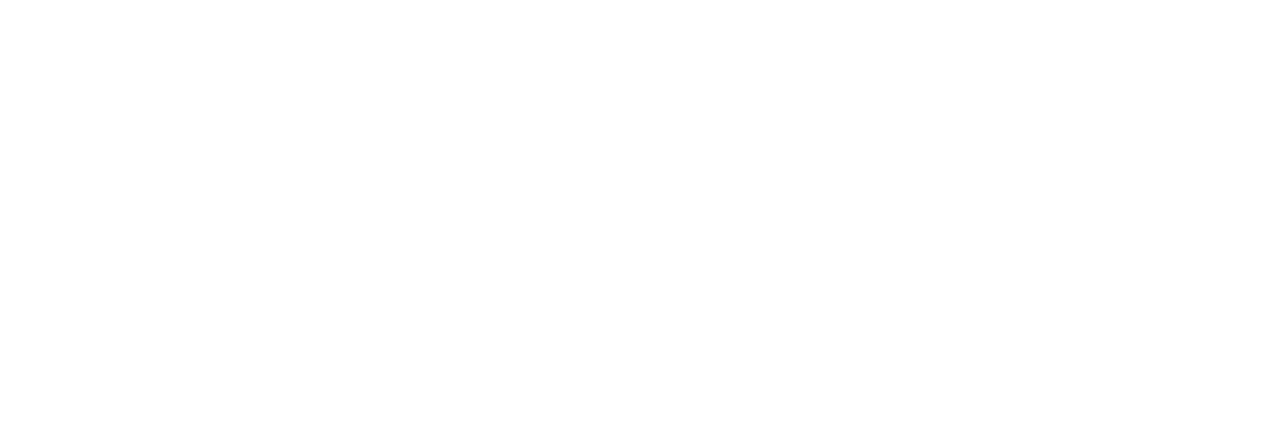
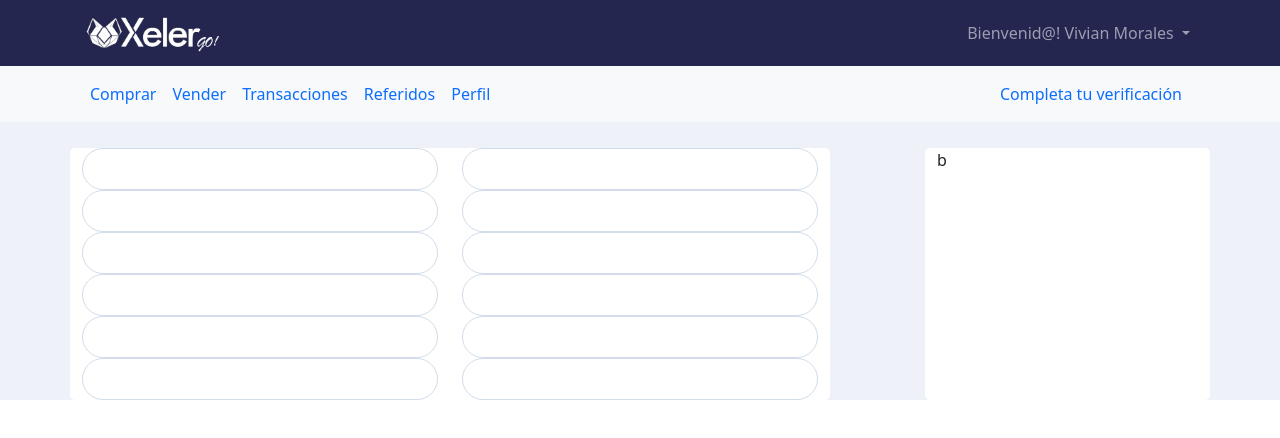
Before and after one commit to jmguerrero95/xeler_frontNew, a Vue app: page /dashboard in a window 1280 px wide. Before the commit this address had no page. Shown: the top 438 px of the page. Built offline with nearby package versions, Linux system fonts and the light colour scheme.

Commit message:
Adelantos del Dashboard area perfil

```diff
--- /dev/null
+++ b/src/components/MenuDashboard.vue
@@ -0,0 +1,57 @@
+<template>
+    <nav class="navbar navbar-expand-lg bg-light">
+      <div class="container">
+        <button class="navbar-toggler" type="button" data-bs-toggle="collapse" data-bs-target="#navbarNavDropdown" aria-controls="navbarNavDropdown" aria-expanded="false" aria-label="Toggle navigation">
+          <span class="navbar-toggler-icon"></span>
+        </button>
+        <div class="collapse navbar-collapse" id="navbarNavDropdown">
+            <ul class="navbar-nav">
+                <li class="nav-item">
+                  <a class="nav-link active" aria-current="page" href="#">Comprar</a>
+                </li>
+                <li class="nav-item">
+                  <a class="nav-link" href="#">Vender</a>
+                </li>
+                <li class="nav-item">
+                  <a class="nav-link" href="#">Transacciones</a>
+                </li>
+                <li class="nav-item">
+                  <a class="nav-link" href="#">Referidos</a>
+                </li>
+                <li class="nav-item">
+                  <a class="nav-link" href="#">Perfil</a>
+                </li>
+            </ul>
+        </div>
+        <div class="verificacion">
+            <a class="nav-link" href="#">Completa tu verificación</a>
+        </div>
+      </div>
+    </nav>
+</template>
+
+<script>
+export default {
+    name: 'InputGenerico',
+    components:{
+        //VueTyper,
+        //Money,
+        //Loading
+    },
+}
+</script>
+<style scoped>
+    .navbar-menu>li>a {
+        display: flex;
+        align-items: center;
+        font-size: 14px;
+        line-height: 32px;
+        padding: 12px 0;
+        position: relative;
+        color: #7668fe;
+    }
+    .verificacion{
+        justify-content: end;
+    }
+
+</style>
--- a/src/components/Topbar.vue
+++ b/src/components/Topbar.vue
@@ -0,0 +1,95 @@
+<template>
+    <nav class="navbar navbar-expand-lg navbar-dark bg-dark">
+      <div class="container">
+        <a class="navbar-brand" href="#"> <img src="@/assets/xelergo.png"> </a>
+        <button class="navbar-toggler" type="button" data-bs-toggle="collapse" data-bs-target="#navbarNavDarkDropdown" aria-controls="navbarNavDarkDropdown" aria-expanded="false" aria-label="Toggle navigation">
+          <span class="navbar-toggler-icon"></span>
+        </button>
+        <div class="collapse navbar-collapse" id="navbarNavDarkDropdown">
+          <ul class="navbar-nav">
+            <li class="nav-item dropdown">
+              <a class="nav-link dropdown-toggle" href="#" id="navbarDarkDropdownMenuLink" role="button" data-bs-toggle="dropdown" aria-expanded="false">
+                Bienvenid@! Vivian Morales
+              </a>
+              <ul class="dropdown-menu dropdown-menu-dark" aria-labelledby="navbarDarkDropdownMenuLink">
+                    <div class="titulo">
+                        <p class="user-status-title">Bienvenid@</p>
+                        <p class="user-status-balance">Viviana Morales</p>
+                    </div>
+                    <li class="listadoA"><a href="#">11 pts</a></li>
+                    <li class="listadoA"><a href="#">Mi Perfil</a></li>
+                    <li class="listadoA"><a href="#">Mi Actividad</a></li>
+                    <li class="listadoB"><a href="#">Cerrar Sesión</a></li>
+              </ul>
+            </li>
+          </ul>
+        </div>
+      </div>
+    </nav>
+</template>
+
+<script>
+export default {
+    name: 'TobBar',
+    components:{
+        //VueTyper,
+        //Money,
+        //Loading
+    },
+}
+</script>
+<style scoped>
+    a {
+        outline: 0;
+        transition: all 0.5s;
+        color: #5e55b8;
+        text-decoration: none;
+    }
+    .listadoA{
+        background-color: white;
+        padding-left: 4%;
+        padding-top: 4%;
+
+    }
+    .listadoB{
+        padding: 5%;
+    }
+    .titulo{
+        background: #342d6e;
+        border-radius: 4px 4px 0 0;
+        padding-top: 6%;
+        padding-left: 6%;
+        padding-bottom: 4%;
+    }
+    .dropdown-menu{
+        width: 110%;
+        border: 0;
+        -webkit-box-shadow: 0px 0px 23px 1px rgba(0,0,0,0.32);
+        -moz-box-shadow: 0px 0px 23px 1px rgba(0,0,0,0.32);
+        box-shadow: 0px 0px 23px 1px rgba(0,0,0,0.32);
+
+    }
+	.bg-dark{
+        background-color: #242650 !important;
+    }
+    .navbar-brand img {
+        height: 40px;
+    }
+    .collapse{
+        justify-content: end;
+    }
+    .user-status-title {
+        font-size: 11px;
+        letter-spacing: 0.1em;
+        text-transform: uppercase;
+        color: #FFE969;
+        margin-bottom: 0;
+    }
+    .user-status-balance {
+        font-size: 24px;
+        color: #fff;
+        white-space: nowrap;
+        line-height: 1;
+        padding-top: 4px;
+    }
+</style>
--- /dev/null
+++ b/src/views/Dashboard.vue
@@ -0,0 +1,70 @@
+<template>
+    <TopBar></TopBar>
+    <MenuDashboard></MenuDashboard>
+    <div class="dashboard container-fluid">
+        <div class="container">
+            <div class="row contenedor">
+                <div class="col-8 caja">
+                    <div class="row">
+                        <div class="col-6">
+                            <InputGenerico></InputGenerico>
+                            <InputGenerico></InputGenerico>
+                            <InputGenerico></InputGenerico>
+                            <InputGenerico></InputGenerico>
+                            <InputGenerico></InputGenerico>
+                            <InputGenerico></InputGenerico>
+                        </div>
+                        <div class="col-6">
+                            <InputGenerico></InputGenerico>
+                            <InputGenerico></InputGenerico>
+                            <InputGenerico></InputGenerico>
+                            <InputGenerico></InputGenerico>
+                            <InputGenerico></InputGenerico>
+                            <InputGenerico></InputGenerico>
+                        </div>
+
+                    </div>
+                </div>
+                <div class="col-1">
+
+                </div>
+                <div class="col-3 caja">
+                    b
+                </div>
+            </div>
+        </div>
+    </div>
+</template>
+<script>
+    import TopBar from "@/components/Topbar.vue";
+    import MenuDashboard from "@/components/MenuDashboard.vue";
+    import InputGenerico from "@/components/Input-generico.vue";
+  /* eslint-disable */
+export default {
+    name: 'Dashboard',
+    components:{
+        TopBar,
+        MenuDashboard,
+        InputGenerico
+        //VueTyper,
+        //Money,
+        //Loading
+    },
+    data () {
+        return {
+          msg: 'Welcome to Your Vue.js App'
+        }
+    },
+}
+</script>
+<style scoped>
+    .dashboard{
+        background: #eef2f8;
+        padding-top: 2%;
+    }
+    .caja{
+        background: white;
+        border-radius: 5px;
+
+    }
+</style>
```
Also changed, not shown: src/router.js (+11 -0 lines).
